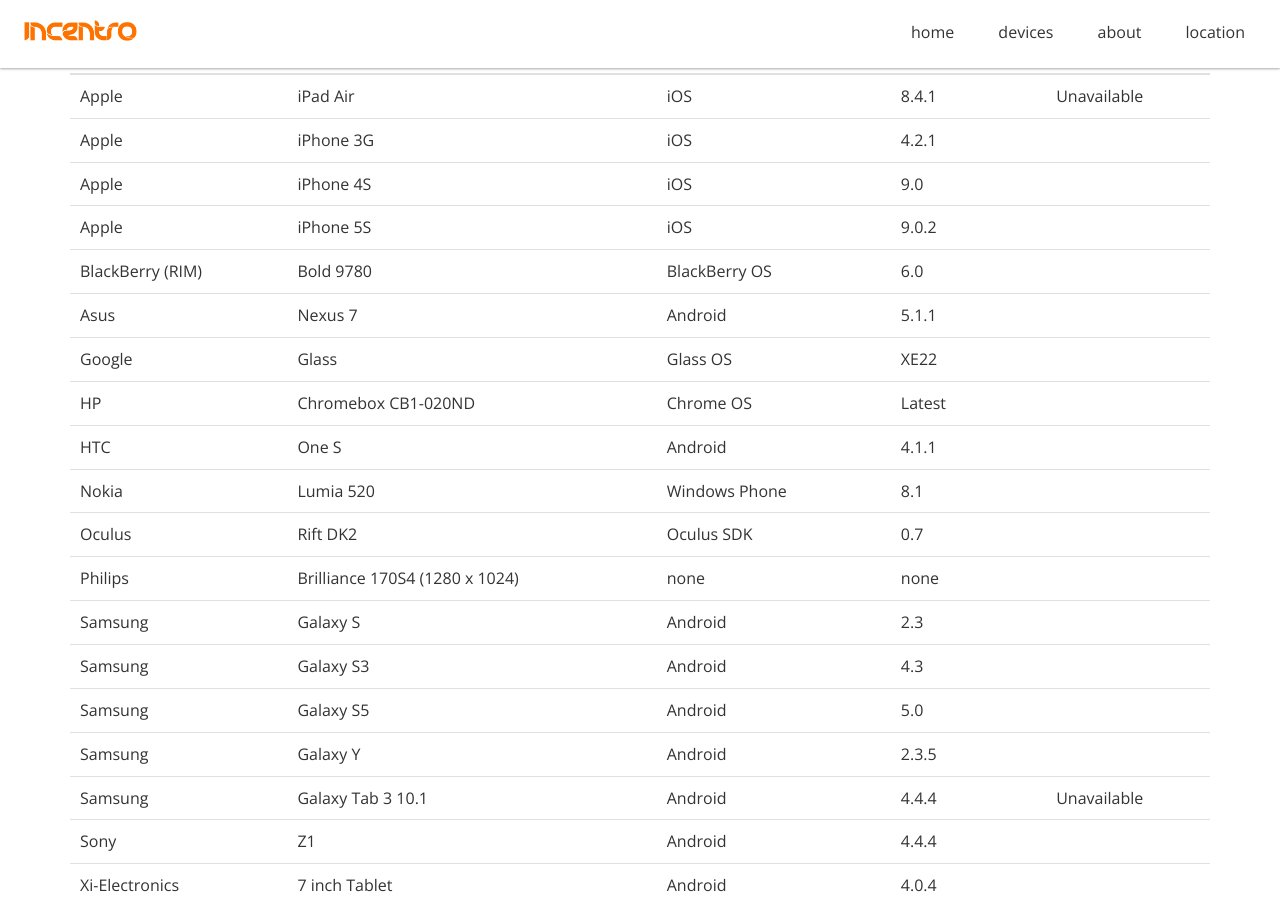
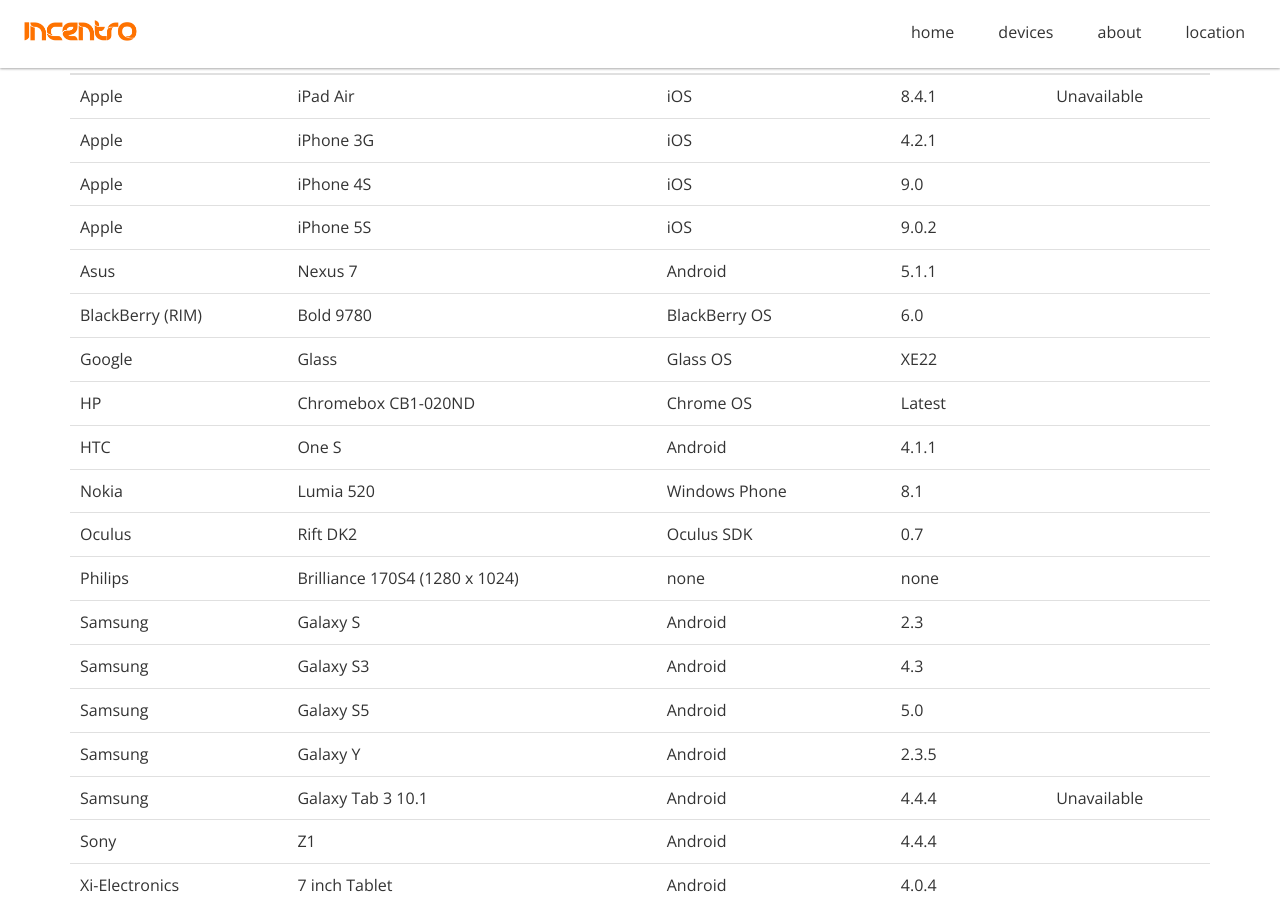
Before and after one commit to incentro/devicelab, a Jekyll site: the page built from index.html, in a window 1280 px wide and 900 px high, scrolled down 832 px. Built offline with Jekyll 4.4.1, drawn with Linux system fonts in a browser that asks for light colours; nearby versions of some CDN libraries; Markdown is read by kramdown in place of the engine named in the settings; part of the change alters nothing that is shown.

```diff
--- a/_data/devicelist.yml
+++ b/_data/devicelist.yml
@@ -36,19 +36,19 @@
   osversion: 9.0.2
 # Owner: Incentro Rotterdam
 
+- title: GoogleNexus7.5.0.5
+  vendor: Asus
+  device: Nexus 7
+  os: Android
+  osversion: 5.1.1
+# Owner: Erwin Lengkeek
+
 - title: BlackBerryBold97806.0
   vendor: BlackBerry (RIM)
   device: Bold 9780
   os: BlackBerry OS
   osversion: 6.0
 # Owner: Pieter Bogaerts
-
-- title: GoogleNexus7.5.0.5
-  vendor: Asus
-  device: Nexus 7
-  os: Android
-  osversion: 5.1.1
-# Owner: Erwin Lengkeek
 
 - title: GoogleGlass
   vendor: Google
```
